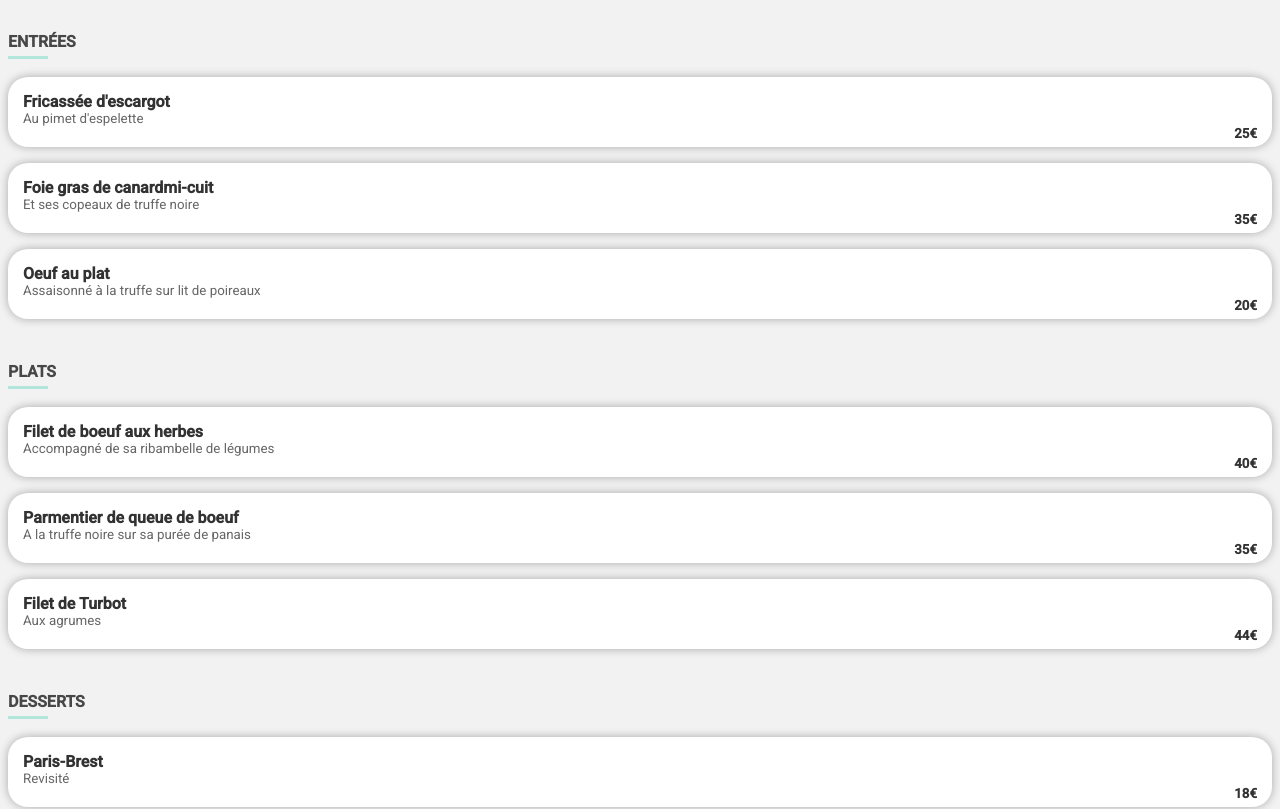
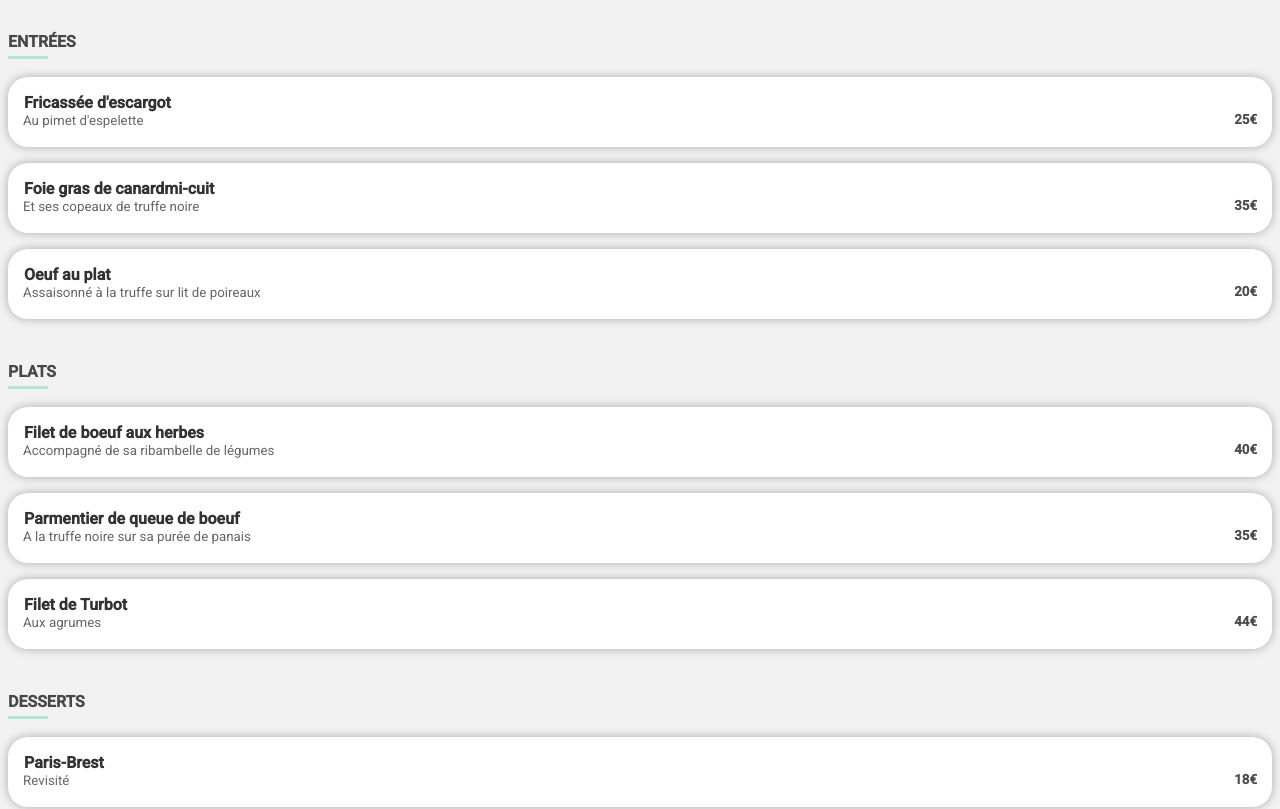
Before and after one commit to MV-Society/P3_Martz_Maximilian, a plain HTML site: page menu1.html in a window 1280 px wide. Shown: the part 283-1092 px from the top of the page. Drawn offline with Linux system fonts and the light colour scheme; a web font is replaced by a local one.

Commit message:
agencement des element des menus

```diff
--- a/menu.css
+++ b/menu.css
@@ -60,13 +60,6 @@ h1 {
 	margin-left: 15px;
 }
 
-.card b {
-	display: flex;
-	justify-content: flex-end;
-	font-size: smaller;
-	opacity: 0.8;
-}
-
 #entrées h2 {
 	width: 40px;
 	height: 27px;
@@ -121,14 +114,14 @@ h1 {
 	box-shadow: 0 0 10px rgba(0,0,0,0.3);
 	border-radius: 20px;
 	padding: 15px;
-	/* display: flex; */
-    background: white;
+	background: white;
 	cursor: pointer;
 }
 
 #entrées h3 {
 	font-size: medium;
 	opacity: 0.8;
+	margin: 1px;
 }
 
 #entrées p {
@@ -137,6 +130,13 @@ h1 {
 	white-space: nowrap;
 	overflow: hidden;
 	opacity: 0.6;
+	margin-bottom: -16px;
+}
+b {
+	display: flex;
+	justify-content: flex-end;
+	font-size: smaller;
+	opacity: 0.7;
 }
 
 
@@ -177,7 +177,6 @@ h1 {
 	box-shadow: 0 0 10px rgba(0,0,0,0.3);
 	border-radius: 20px;
 	padding: 15px;
-	/* display: flex; */
     background: white;
 	cursor: pointer;
 }
@@ -185,6 +184,7 @@ h1 {
 #plats h3 {
 	font-size: medium;
 	opacity: 0.8;
+	margin: 1px;
 }
 
 #plats p {
@@ -193,6 +193,7 @@ h1 {
 	white-space: nowrap;
 	overflow: hidden;
 	opacity: 0.6;
+	margin-bottom: -16px;
 }
 
 
@@ -232,7 +233,6 @@ h1 {
 	box-shadow: 0 0 10px rgba(0,0,0,0.3);
 	border-radius: 20px;
 	padding: 15px;
-	/* display: flex; */
     background: white;
 	cursor: pointer;
 }
@@ -240,6 +240,7 @@ h1 {
 #desserts h3 {
 	font-size: medium;
 	opacity: 0.8;
+	margin: 1px;
 }
 
 #desserts p {
@@ -248,6 +249,7 @@ h1 {
 	white-space: nowrap;
 	overflow: hidden;
 	opacity: 0.6;
+	margin-bottom: -16px;
 }
 
 
```
